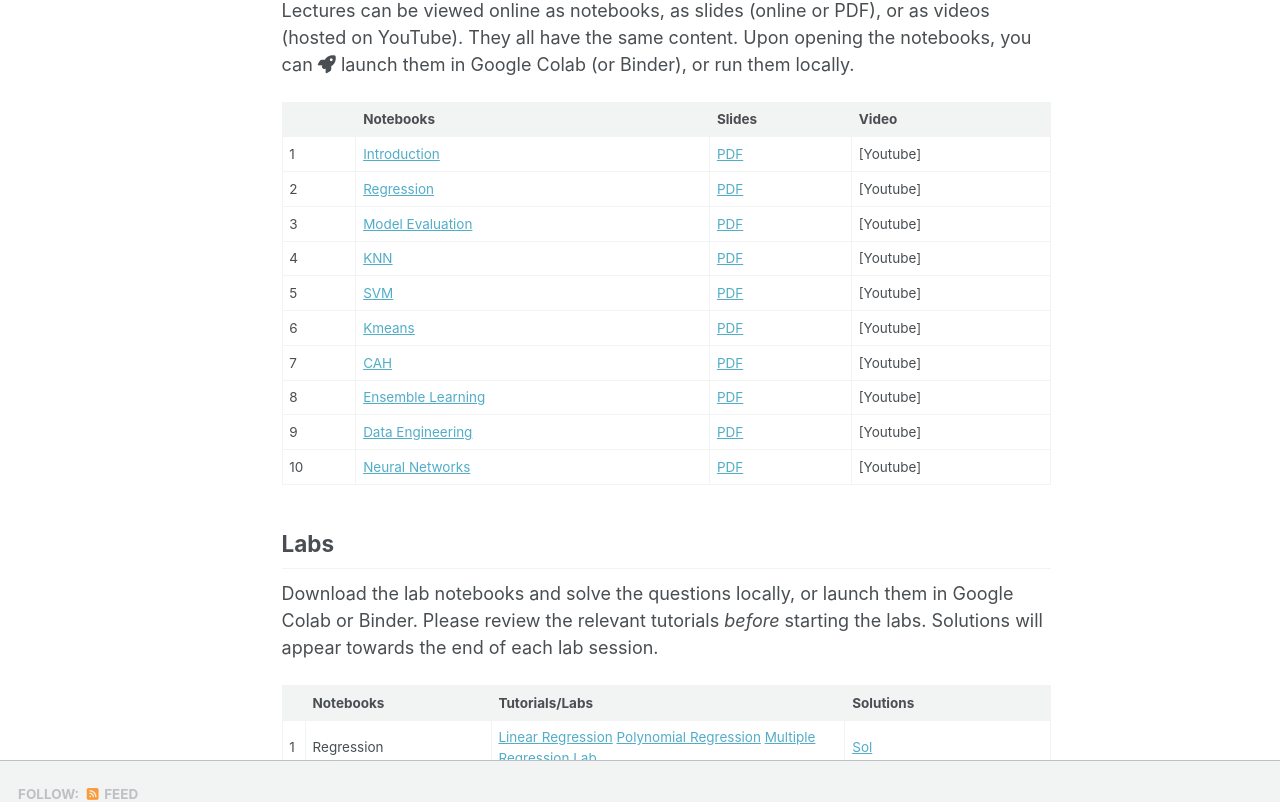
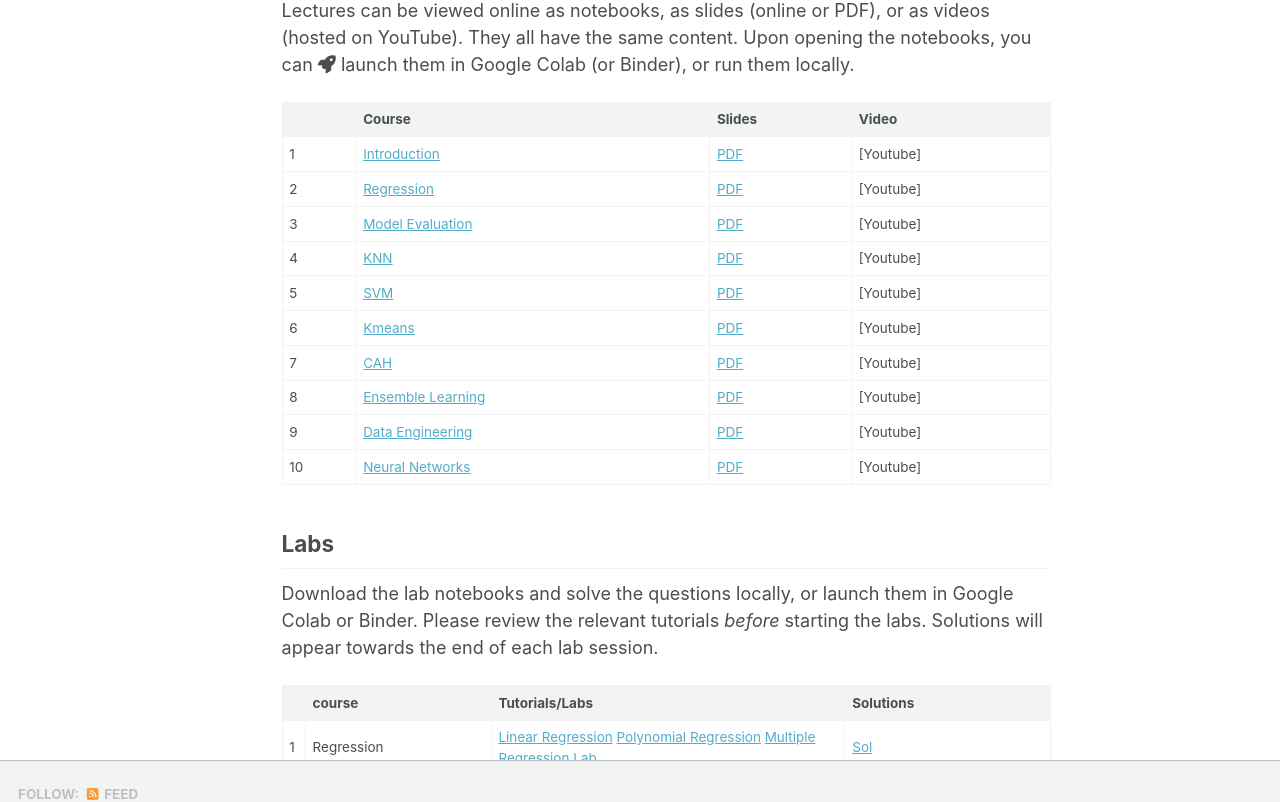
Before and after one commit to aissamberrahou/aissamberrahou.github.io, a Jekyll site: the page built from _teaching/2014-spring-teaching-1.md, in a window 1280 px wide and 1400 px high. Shown: the part 529-1331 px from the top of the window. Built offline with Jekyll 4.4.1, drawn with Linux system fonts in a browser that asks for light colours; a style sheet for code colours, icons or effects is not loaded.

Commit message:
Update 2014-spring-teaching-1.md

```diff
--- a/_teaching/2014-spring-teaching-1.md
+++ b/_teaching/2014-spring-teaching-1.md
@@ -19,7 +19,7 @@ and algorithms to understand them better. At the same time, you'll learn how to
 Lectures can be viewed online as notebooks, as slides (online or PDF), or as videos (hosted on YouTube). They all have the same content.
 Upon opening the notebooks, you can <i class="fas fa-rocket"></i> launch them in Google Colab (or Binder), or run them locally.
 
-|   | Notebooks          |     Slides     |    Video   |
+|   | Course          |     Slides     |    Video   |
 |:--|:-------------------|----------------|------------|
 | 1 | [Introduction](https://ml-course.github.io/master/notebooks/introduction/)| [PDF](https://github.com/ML-course/master/blob/master/slides_pdf/01%20-%20Introduction.pdf) | [Youtube] |
 | 2 | [Regression]()           | [PDF](https://github.com/aissamberrahou/aissamberrahou.github.io/blob/master/files/R%C3%A9gression2025.pdf)  | [Youtube] |
@@ -36,7 +36,7 @@ Upon opening the notebooks, you can <i class="fas fa-rocket"></i> launch them in
 ## Labs
 Download the lab notebooks and solve the questions locally, or launch them in Google Colab or Binder. Please review the relevant tutorials *before* starting the labs. Solutions will appear towards the end of each lab session.
 
-|   | Notebooks          |     Tutorials/Labs     |    Solutions   |
+|   | course          |     Tutorials/Labs     |    Solutions   |
 |:--|:-------------------|------------------|----------------|
 | 1 | Regression | [Linear Regression](https://github.com/aissamberrahou/aissamberrahou.github.io/blob/master/files/TutorialRegressionLineaireSimple_moindrescarresWithSckitlearn.ipynb) [Polynomial Regression](https://github.com/aissamberrahou/aissamberrahou.github.io/blob/master/files/TutorialRegressionPolynomialWithSckitlearn.ipynb) [Multiple Regression](https://github.com/aissamberrahou/aissamberrahou.github.io/blob/master/files/TutorialRegressionLineaireMultiple_Sklearn.ipynb) [Lab](https://github.com/aissamberrahou/aissamberrahou.github.io/blob/master/files/TP%20regression.pdf)  | [Sol](https://github.com/aissamberrahou/aissamberrahou.github.io/blob/master/files/TP%20regression%20correction.pdf)
 | 2 | [Model Evaluation](https://ml-course.github.io/master/labs/lab-2a-model-evaluation) | [Tutorial](https://ml-course.github.io/master/labs/Lab%202%20-%20Tutorial) | [Lab 2](https://github.com/ML-course/master/blob/master/lab_solutions/Lab%202%20-%20Model%20Evaluation%20Solution.ipynb) (Release date: 11 Feb, 12:00)
```
